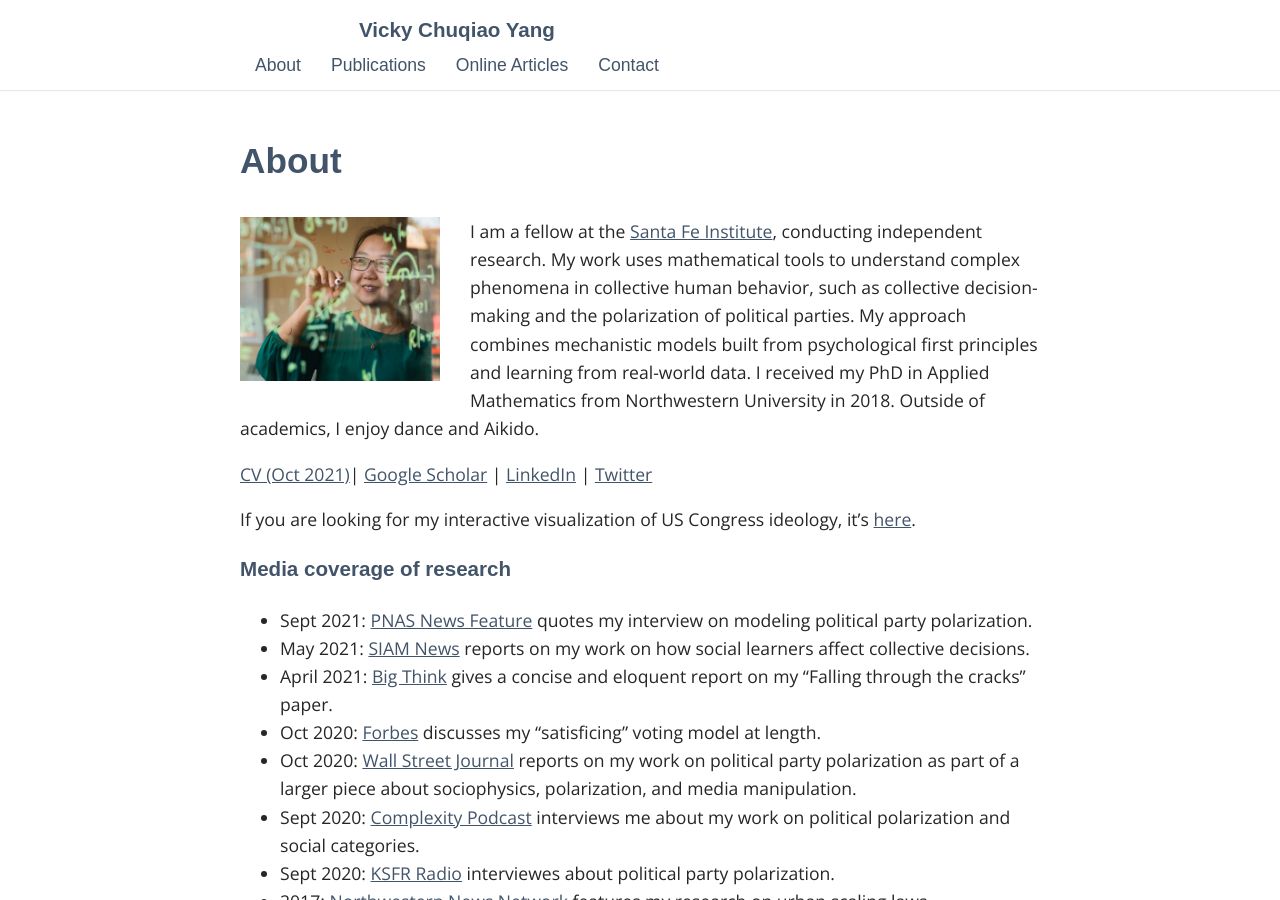
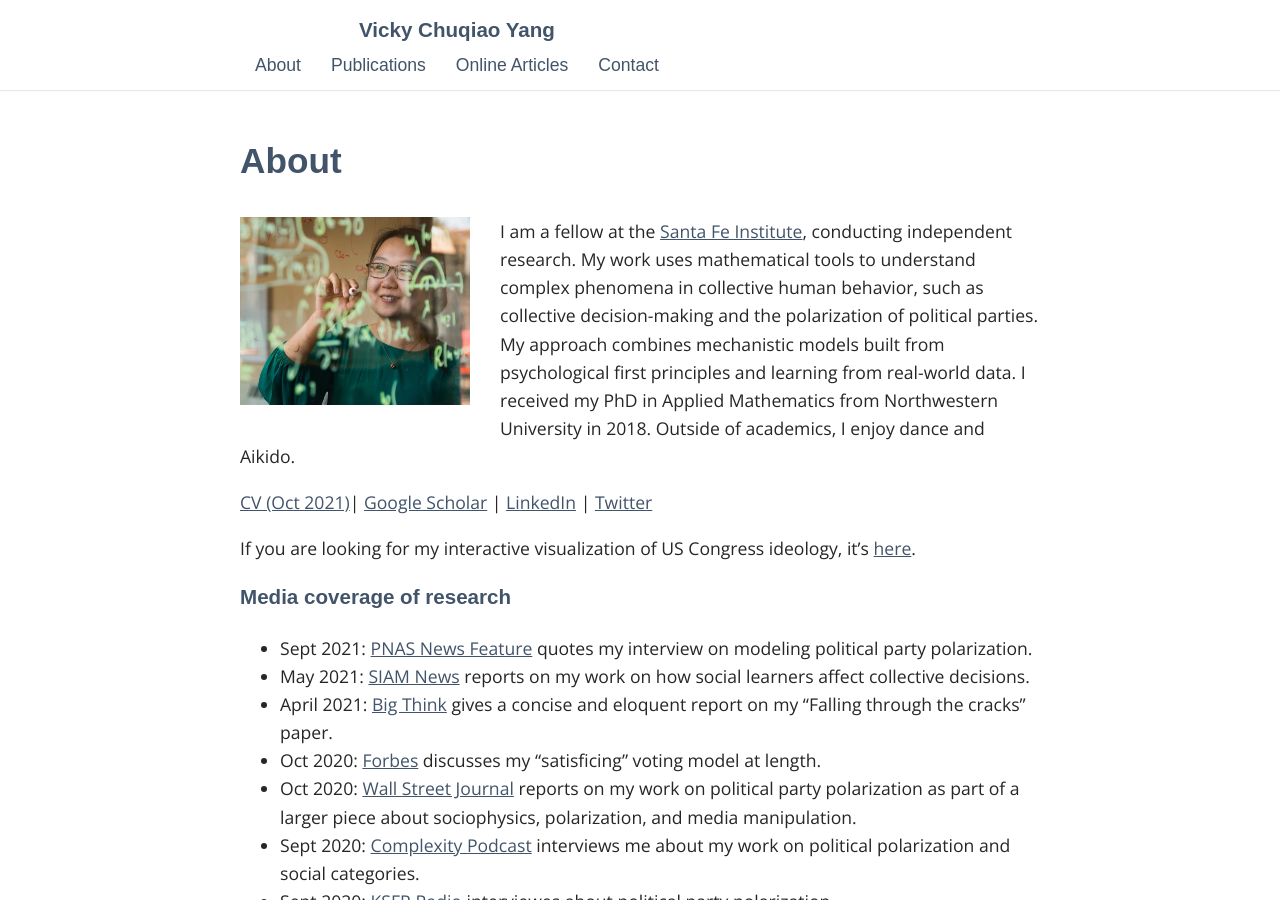
Before and after one commit to vc-yang/vc-yang.github.io, a Jekyll site: the page built from index.md, in a window 1280 px wide and 900 px high. Built offline with Jekyll 4.4.1, drawn with Linux system fonts in a browser that asks for light colours; some web fonts are replaced.

Commit message:
Update index.md

```diff
--- a/index.md
+++ b/index.md
@@ -3,7 +3,7 @@ layout: page
 title: About
 ---
 
-<img style="float: left; margin: 0px 30px 30px 0px;" src="../files/VickyPhoto_2018.jpg" width = "200"/>
+<img style="float: left; margin: 0px 30px 30px 0px;" src="../files/VickyPhoto_2018.jpg" width = "230"/>
 I am a fellow at the [Santa Fe Institute](https://www.santafe.edu/), conducting independent research. My work uses mathematical tools to understand complex phenomena in collective human behavior, such as collective decision-making and the polarization of political parties. My approach combines mechanistic models built from psychological first principles and learning from real-world data. I received my PhD in Applied Mathematics from Northwestern University in 2018. Outside of academics, I enjoy dance and Aikido.
 
 [CV (Oct 2021)](../files/CV_Yang_Oct_2020.pdf.pdf)&#124; [Google Scholar](https://scholar.google.com/citations?user=-dMTyjIAAAAJ&hl=en) &#124; [LinkedIn](https://www.linkedin.com/in/vcyang) &#124; [Twitter](https://twitter.com/VickyCYang)
```
